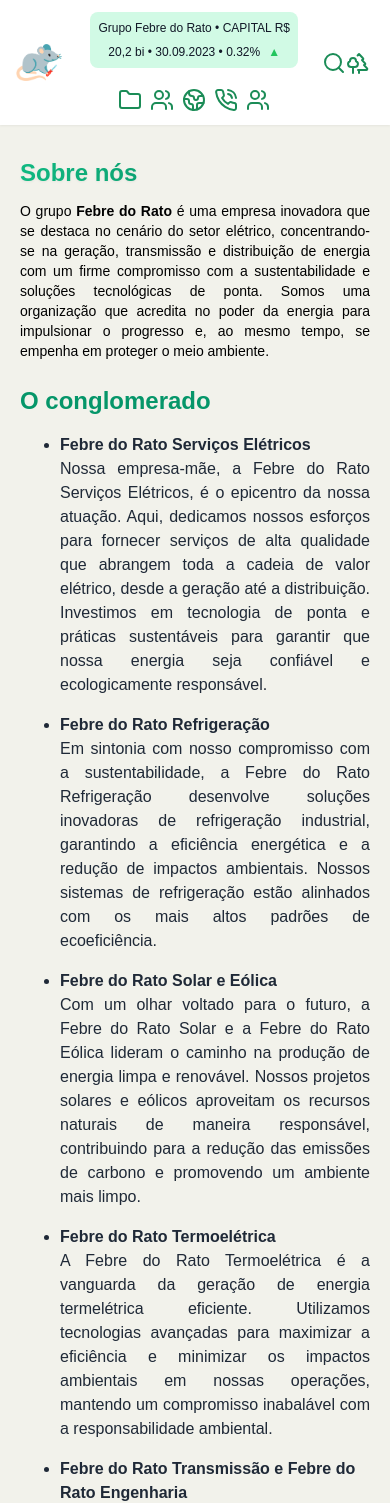
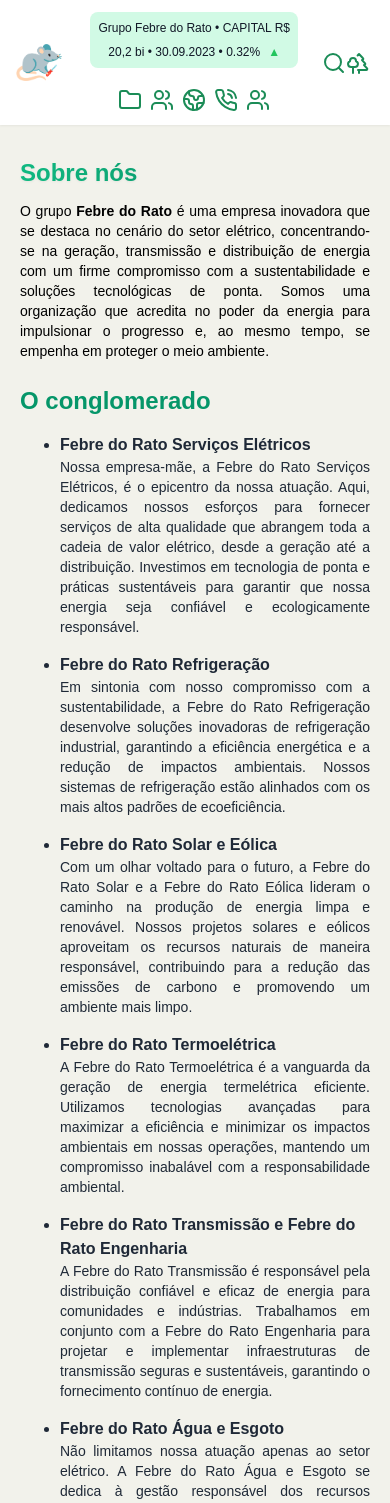
Before and after one commit to umbuzeiro/febredorato, a Next.js app: page /about in a window 390 px wide. Shown: the top 1503 px of the page. Built offline with nearby package versions, Linux system fonts and the light colour scheme; a web font is replaced by a local one.

Commit message:
Fixed font size on about page.

```diff
--- a/src/app/about/page.tsx
+++ b/src/app/about/page.tsx
@@ -11,30 +11,30 @@ export default function About() {
                 <ul className=" list-disc ml-10 text-gray-800 text-md font-semibold">
                     <li>
                         <Link href="/solucoes/">Febre do Rato Serviços Elétricos</Link>
-                        <p className="font-normal mb-4 text-justify">Nossa empresa-mãe, a Febre do Rato Serviços Elétricos, é o epicentro da nossa atuação. Aqui, dedicamos nossos esforços para fornecer serviços de alta qualidade que abrangem toda a cadeia de valor elétrico, desde a geração até a distribuição. Investimos em tecnologia de ponta e práticas sustentáveis para garantir que nossa energia seja confiável e ecologicamente responsável.</p>
+                        <p className="font-normal md:text-base sm:text-sm mb-4 text-justify">Nossa empresa-mãe, a Febre do Rato Serviços Elétricos, é o epicentro da nossa atuação. Aqui, dedicamos nossos esforços para fornecer serviços de alta qualidade que abrangem toda a cadeia de valor elétrico, desde a geração até a distribuição. Investimos em tecnologia de ponta e práticas sustentáveis para garantir que nossa energia seja confiável e ecologicamente responsável.</p>
                     </li>
                     <li><Link href="/solucoes/">Febre do Rato Refrigeração</Link>
-                        <p className="font-normal mb-4 text-justify">
+                        <p className="font-normal md:text-base sm:text-sm mb-4 text-justify">
                             Em sintonia com nosso compromisso com a sustentabilidade, a Febre do Rato Refrigeração desenvolve soluções inovadoras de refrigeração industrial, garantindo a eficiência energética e a redução de impactos ambientais. Nossos sistemas de refrigeração estão alinhados com os mais altos padrões de ecoeficiência.
                         </p>
                     </li>
                     <li><Link href="/solucoes/">Febre do Rato Solar e Eólica</Link>
-                        <p className="font-normal mb-4 text-justify">
+                        <p className="font-normal md:text-base sm:text-sm mb-4 text-justify">
                             Com um olhar voltado para o futuro, a Febre do Rato Solar e a Febre do Rato Eólica lideram o caminho na produção de energia limpa e renovável. Nossos projetos solares e eólicos aproveitam os recursos naturais de maneira responsável, contribuindo para a redução das emissões de carbono e promovendo um ambiente mais limpo.
                         </p>
                     </li>
                     <li><Link href="/solucoes/"></Link>Febre do Rato Termoelétrica
-                        <p className="font-normal mb-4 text-justify">
+                        <p className="font-normal md:text-base sm:text-sm mb-4 text-justify">
                             A Febre do Rato Termoelétrica é a vanguarda da geração de energia termelétrica eficiente. Utilizamos tecnologias avançadas para maximizar a eficiência e minimizar os impactos ambientais em nossas operações, mantendo um compromisso inabalável com a responsabilidade ambiental.
                         </p>
                     </li>
                     <li><Link href="/solucoes/">Febre do Rato Transmissão e Febre do Rato Engenharia</Link>
-                        <p className="font-normal mb-4 text-justify">
+                        <p className="font-normal md:text-base sm:text-sm mb-4 text-justify">
                             A Febre do Rato Transmissão é responsável pela distribuição confiável e eficaz de energia para comunidades e indústrias. Trabalhamos em conjunto com a Febre do Rato Engenharia para projetar e implementar infraestruturas de transmissão seguras e sustentáveis, garantindo o fornecimento contínuo de energia.
                         </p>
                     </li>
                     <li><Link href="/solucoes/">Febre do Rato Água e Esgoto</Link>
-                        <p className="font-normal mb-4 text-justify">
+                        <p className="font-normal md:text-base sm:text-sm mb-4 text-justify">
                             Não limitamos nossa atuação apenas ao setor elétrico. A Febre do Rato Água e Esgoto se dedica à gestão responsável dos recursos hídricos, desenvolvendo soluções para fornecer água limpa e sistemas eficientes de tratamento de esgoto, contribuindo assim para a preservação dos ecossistemas aquáticos.
                         </p>
                     </li>
```
